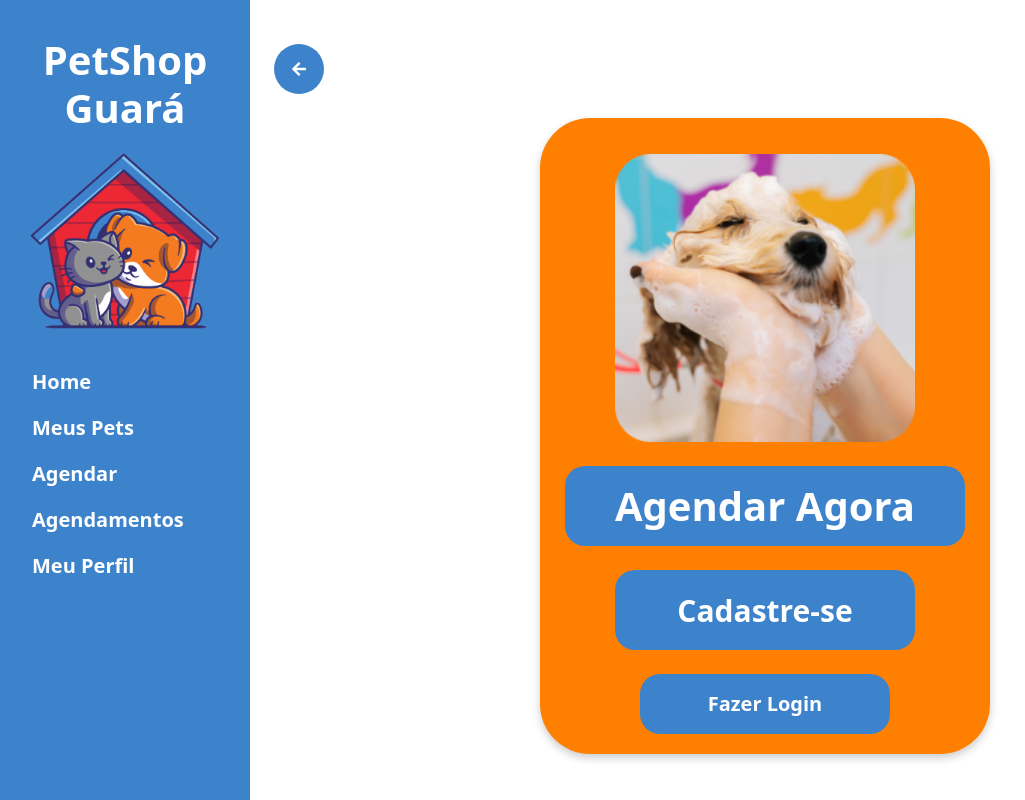
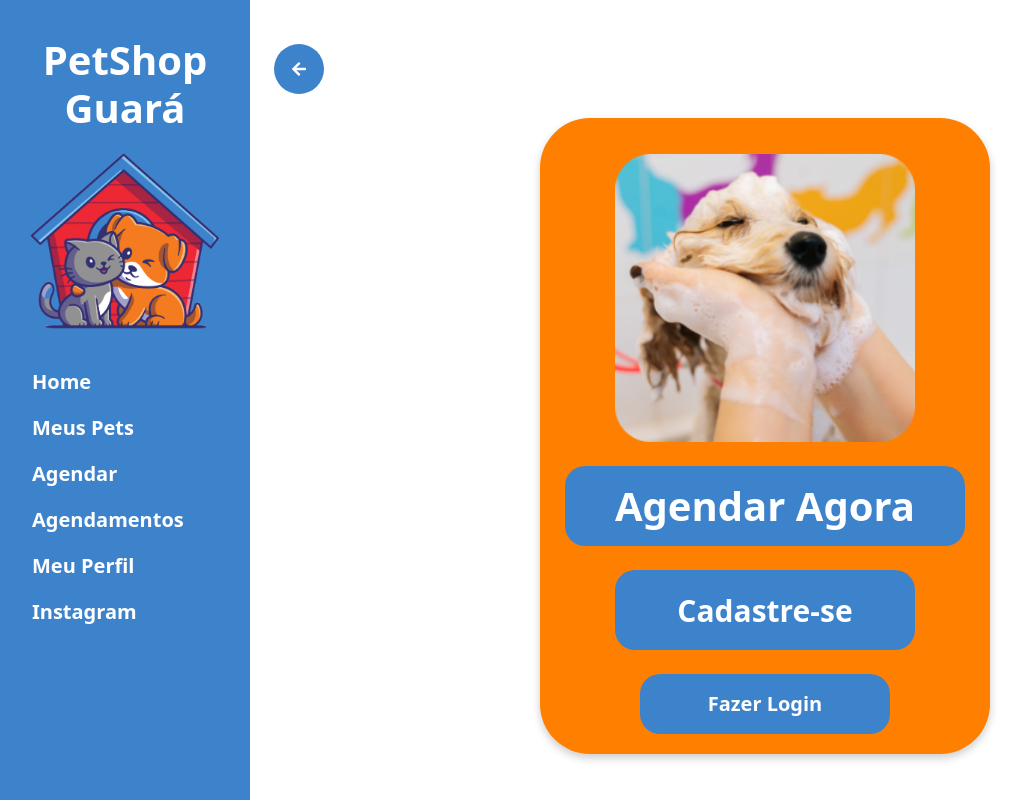
Before and after one commit to mdsreq-fga-unb/2024.2-T03-PetShopGuara, a React (Create React App) app in the folder frontend/: page / in a window 1280 px wide. Shown: the whole page, without its empty margins (0-1025 px from the left). Built offline with nearby package versions, Linux system fonts and the light colour scheme; no server answers.

Commit message:
mudando rotas e adicionando link externo

```diff
--- a/frontend/src/pages/Cadastro/cadastrarCliente.js
+++ b/frontend/src/pages/Cadastro/cadastrarCliente.js
@@ -2,6 +2,7 @@ import React, {useState} from "react";
 import axios from 'axios';
 import {cadastrarCliente} from "../../services/APIService"; // Importa a função Axios
 import './cadastrarCliente.css'
+import { useNavigate } from "react-router-dom";
 
 const CadastrarDono = () => {
 
@@ -10,6 +11,7 @@ const CadastrarDono = () => {
     const [endereco, setEndereco] = React.useState("");
     const [telefone, setTelefone] = React.useState("");
     const [senha, setSenha] = React.useState("");
+    const navigate = useNavigate();
 
     // Função para lidar com mudanças nos campos do formulário
     const onChangeEmail = (event) => {
@@ -37,6 +39,7 @@ const CadastrarDono = () => {
                 email: email, nome: nome, endereco: endereco, telefone: telefone, senha: senha
             });
             alert("Dono cadastrado com sucesso!");
+            navigate("/login");
         } catch (error) {
             alert("Erro ao cadastrar dono. Tente novamente.");
         }
--- a/frontend/src/pages/Home/App.js
+++ b/frontend/src/pages/Home/App.js
@@ -7,6 +7,10 @@ const App = () => {
 
   const goBack = () => {
     navigate(-1); // Navega para a página anterior
+  };
+
+  const handleExternalLink = () => {
+    window.open("https://www.instagram.com/petshopguara/", "_blank"); // Abre o link externo em uma nova aba
   };
 
   return (
@@ -23,29 +27,24 @@ const App = () => {
           />
           <ul className="nav flex-column mt-4">
             <li className="nav-item fw-bold">
-              <a href="/" className="nav-link text-white">
-                Home
-              </a>
+              <a href="/" className="nav-link text-white">Home</a>
             </li>
             <li className="nav-item fw-bold">
-              <a href="/pets" className="nav-link text-white">
-                Meus Pets
-              </a>
+              <a href="/pets" className="nav-link text-white">Meus Pets</a>
             </li>
             <li className="nav-item fw-bold">
-              <a href="/agendar" className="nav-link text-white">
-                Agendar
-              </a>
+              <a href="/agendar" className="nav-link text-white">Agendar</a>
             </li>
             <li className="nav-item fw-bold">
-              <a href="/agendamentos" className="nav-link text-white">
-                Agendamentos
-              </a>
+              <a href="/agendamentos" className="nav-link text-white">Agendamentos</a>
             </li>
             <li className="nav-item fw-bold">
-              <a href="/" className="nav-link text-white">
-                Meu Perfil
-              </a>
+              <a href="/perfil" className="nav-link text-white">Meu Perfil</a>
+            </li>
+            <li className="nav-item fw-bold">
+              <button className="nav-link text-white" onClick={handleExternalLink}>
+                Instagram
+              </button>
             </li>
           </ul>
         </div>
--- a/frontend/src/pages/Login/Login.js
+++ b/frontend/src/pages/Login/Login.js
@@ -1,6 +1,7 @@
 import React, { useState } from "react";
 import { realizarLogin } from "../../services/APIService";
 import "./Login.css"; // Importando o CSS
+import { useNavigate } from "react-router-dom";
 
 const Login = () => {
     const [email, setEmail] = useState("");
@@ -8,7 +9,7 @@ const Login = () => {
     const [perfil, setPerfil] = useState("Cliente");
 
     const [error, setError] = useState(null);
-
+    const navigate = useNavigate();
     const handleLogin = async (e) => {
         e.preventDefault();
 
@@ -16,7 +17,7 @@ const Login = () => {
             const response = await realizarLogin(email, senha, perfil);
 
             // Exemplo: Redirecionar ou exibir dados do usuário
-            alert(`Bem-vindo, ${response.nome}!`);
+            navigate("/");
         } catch (err) {
             setError("Falha no login. Verifique suas credenciais.");
         }
```
